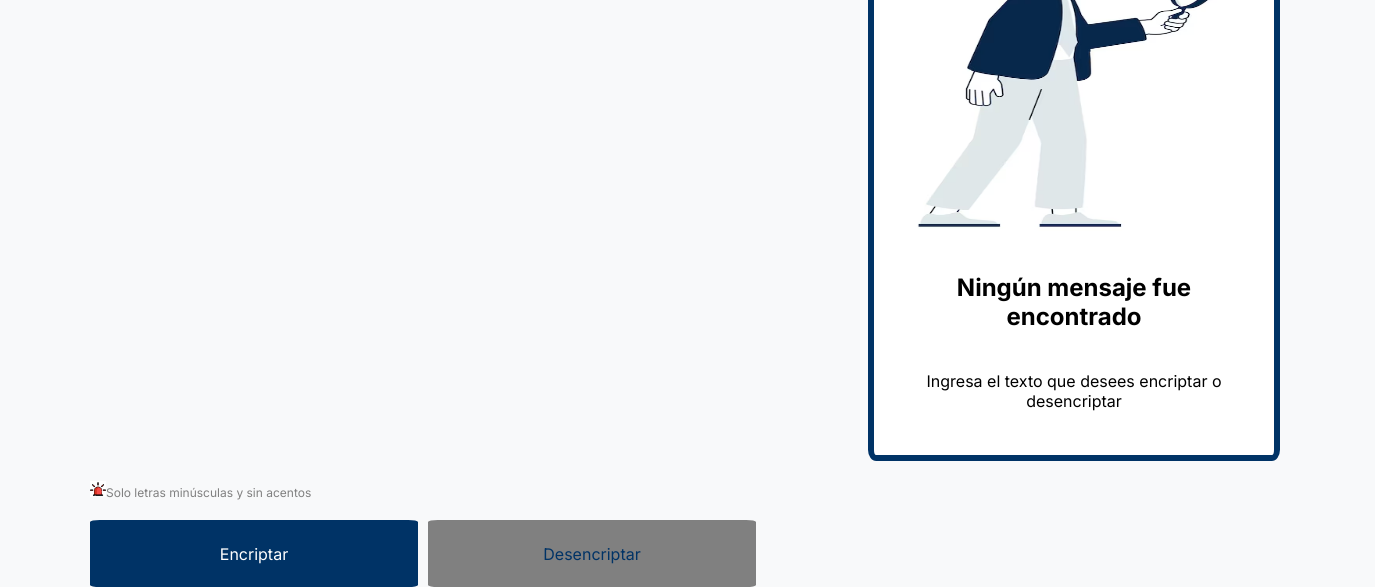
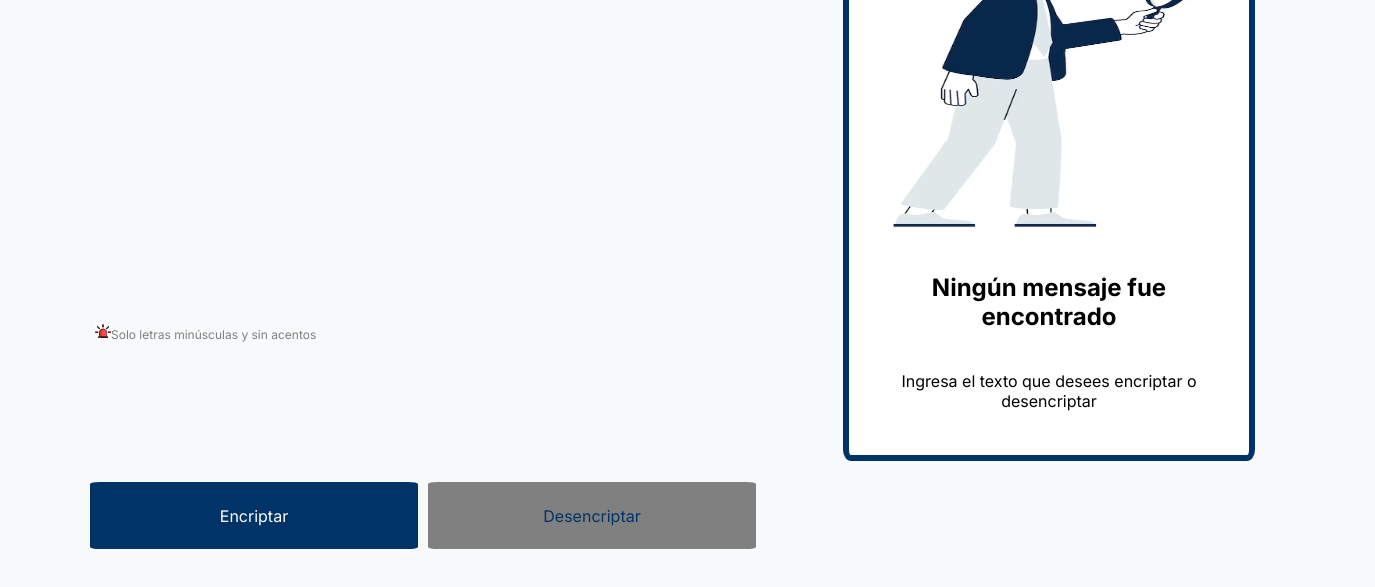
Before and after one commit to alexAlonzo-dev/Encriptador-de-Texto, a plain HTML site: page index.html in a window 1280 px wide. Shown: the part 251-838 px from the top of the page, 1375 px wide, since content can reach past the window. After the commit the page ends 800 px from the top, so only its background shows below. Drawn offline with Linux system fonts and the light colour scheme.

Commit message:
corrige elementos basicos

```diff
--- a/styles/styles.css
+++ b/styles/styles.css
@@ -1,226 +1,3 @@
-/*@import url('https://fonts.googleapis.com/css2?family=Inter:wght@100..900&display=swap');
-
-body{
-    margin: 0;
-    padding: 0;
-}
-
-h1{
-    font-family: "Inter", sans-serif;
-    font-optical-sizing: auto;
-    font-weight: 400;
-    font-style: normal;
-    font-variation-settings:"slnt" 0;
-    font-size: 32px;
-    color: #003366;
-    margin-left: 90px;
-    margin-top: 40px;
-}
-
-.logo{
-    height: 80px;
-    width: 100px;
-    padding: 1%;
-    border-radius: 20%;
-}
-
-header{
-    background-color: #003366;
-    margin: 0;
-    padding: 0;
-    height: 110px;
-}
-
-.botones{
-    background-color: #66CCFF;
-    width: 328px;
-    height: 67px;
-
-    margin-left: 90px;
-    margin-top: 22px;
-
-    font-family: "Inter", sans-serif;
-    font-optical-sizing: auto;
-    font-weight: 400;
-    font-style: normal;
-    font-variation-settings:"slnt" 0;
-    font-size: 16px;
-    color: gray;
-}
-
-.imagen_advice{
-    width: 16px;
-    height: 16px;
-}
-
-.resultado{
-    display: grid;
-    float: right;
-    width: 400px;
-    height: 944px;
-    border-radius: 2%;
-    border: 6px solid #003366;
-    justify-content: center;
-    align-items: center;
-    text-align: center;
-    place-content: center;
-    margin-right: 35px;
-    z-index: 3;
-}
-
-.texto_uno{
-    font-family: "Inter", sans-serif;
-    font-optical-sizing: 10;
-    font-weight: 700;
-    font-style: normal;
-    font-variation-settings:"slnt" 0;
-    font-size: 24px;
-    margin-top: 35px;
-}
-
-.texto_dos{
-    font-family: "Inter", sans-serif;
-    font-optical-sizing: auto;
-    font-weight: 400;
-    font-style: normal;
-    font-variation-settings:"slnt" 0;
-    font-size: 16px;
-}
-
-.imagen_buscando{
-    width: 336px;
-    height: 304px;
-}
-
-.advice_texto{
-    font-family: "Inter", sans-serif;
-    font-optical-sizing: auto;
-    font-weight: 400;
-    font-style: normal;
-    font-variation-settings:"slnt" 0;
-    font-size: 12px;
-    color: gray;
-
-    margin-left: 90px;
-    margin-top: 350px;
-}
-*/
-/*
-@import url('https://fonts.googleapis.com/css2?family=Inter:wght@100..900&display=swap');
-
-body {
-    margin: 0;
-    padding: 0;
-}
-
-h1 {
-    font-family: "Inter", sans-serif;
-    font-optical-sizing: auto;
-    font-weight: 400;
-    font-style: normal;
-    font-variation-settings: "slnt" 0;
-    font-size: 32px;
-    color: #003366;
-    margin-left: 90px;
-    margin-top: 40px;
-}
-
-.logo {
-    height: 80px;
-    width: 100px;
-    padding: 1%;
-    border-radius: 20%;
-}
-
-header {
-    background-color: #003366;
-    margin: 0;
-    padding: 0;
-    height: 110px;
-    display: flex;
-    align-items: center;
-    padding-left: 20px;
-}
-
-.container {
-    display: flex;
-    align-items: center;
-    margin-top: 40px;
-}
-
-.botones {
-    background-color: #66CCFF;
-    width: 328px;
-    height: 67px;
-    margin-left: 90px;
-    margin-top: 22px;
-    font-family: "Inter", sans-serif;
-    font-optical-sizing: auto;
-    font-weight: 400;
-    font-style: normal;
-    font-variation-settings: "slnt" 0;
-    font-size: 16px;
-    color: gray;
-    float: left;
-    border-radius: 3%;
-    border: none;
-}
-
-.imagen_advice {
-    width: 16px;
-    height: 16px;
-}
-
-.resultado {
-    width: 400px;
-    height: 944px;
-    border-radius: 2%;
-    border: 6px solid #003366;
-    display: flex;
-    flex-direction: column;
-    justify-content: center;
-    align-items: center;
-    text-align: center;
-    margin-left: auto;
-    margin-right: 35px;
-}
-
-.texto_uno {
-    font-family: "Inter", sans-serif;
-    font-optical-sizing: 10;
-    font-weight: 700;
-    font-style: normal;
-    font-variation-settings: "slnt" 0;
-    font-size: 24px;
-    margin-top: 35px;
-}
-
-.texto_dos {
-    font-family: "Inter", sans-serif;
-    font-optical-sizing: auto;
-    font-weight: 400;
-    font-style: normal;
-    font-variation-settings: "slnt" 0;
-    font-size: 16px;
-}
-
-.imagen_buscando {
-    width: 336px;
-    height: 304px;
-}
-
-.advice_texto {
-    font-family: "Inter", sans-serif;
-    font-optical-sizing: auto;
-    font-weight: 400;
-    font-style: normal;
-    font-variation-settings: "slnt" 0;
-    font-size: 12px;
-    color: gray;
-    margin-left: 90px;
-    margin-top: 20px;
-}*/
-
 @import url('https://fonts.googleapis.com/css2?family=Inter:wght@100..900&display=swap');
 
 body {
@@ -250,6 +27,7 @@ header {
     width: 100%;
     max-width: 1200px;
     margin-left: 90px;  /* Adjusted margin */
+    position: relative;
 }
 
 h1 {
@@ -271,7 +49,7 @@ h1 {
     align-items: center;
     text-align: center;
     margin-left: auto;
-    margin-right: 10px;
+    margin-right: 35px;
     background-color: white;
 }
 
@@ -298,10 +76,12 @@ h1 {
     font-weight: 400;
     font-size: 12px;
     color: gray;
-    margin-top: 20px;
-    margin-left: 90px;
-    text-align: left;
+    position: relative;
+    top: -150px; /* Mueve el texto 30px arriba */
+    left: 95px; /* Ajusta según tu diseño */
+
 }
+
 
 .imagen_advice {
     width: 16px;
@@ -309,6 +89,9 @@ h1 {
 }
 
 .botones-container {
+    position: absolute;
+    bottom: 0;
+    left: 0;
     display: flex;
     justify-content: flex-start;
     margin-left: 90px;
```
